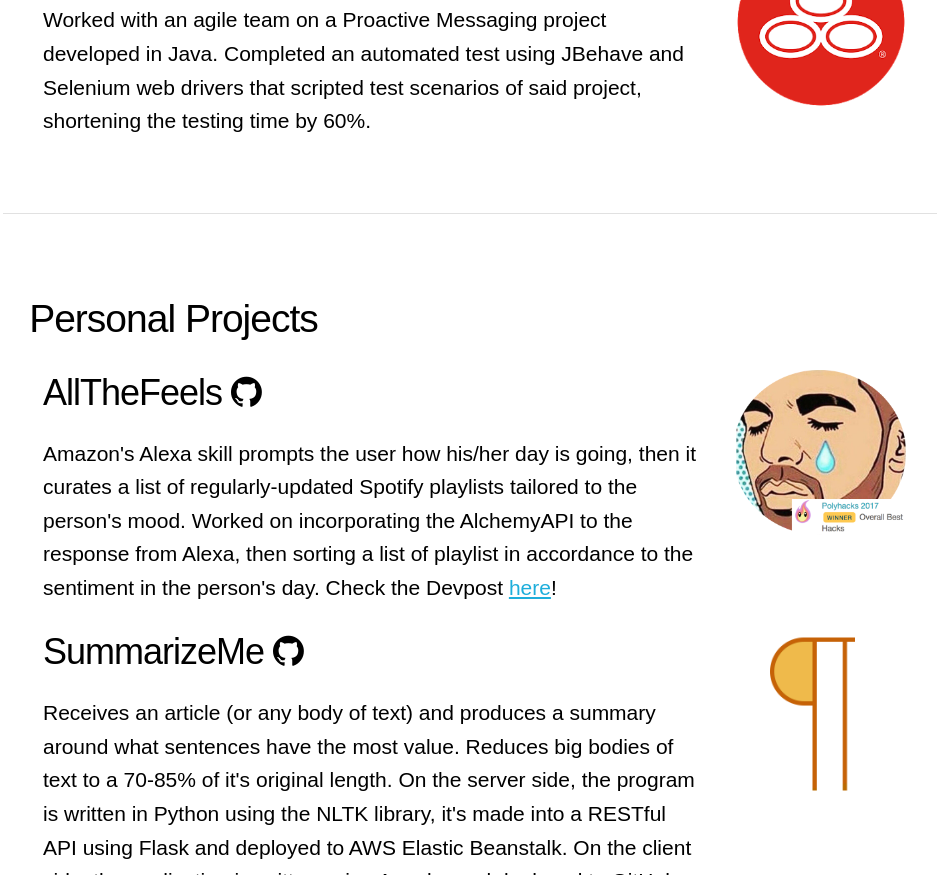
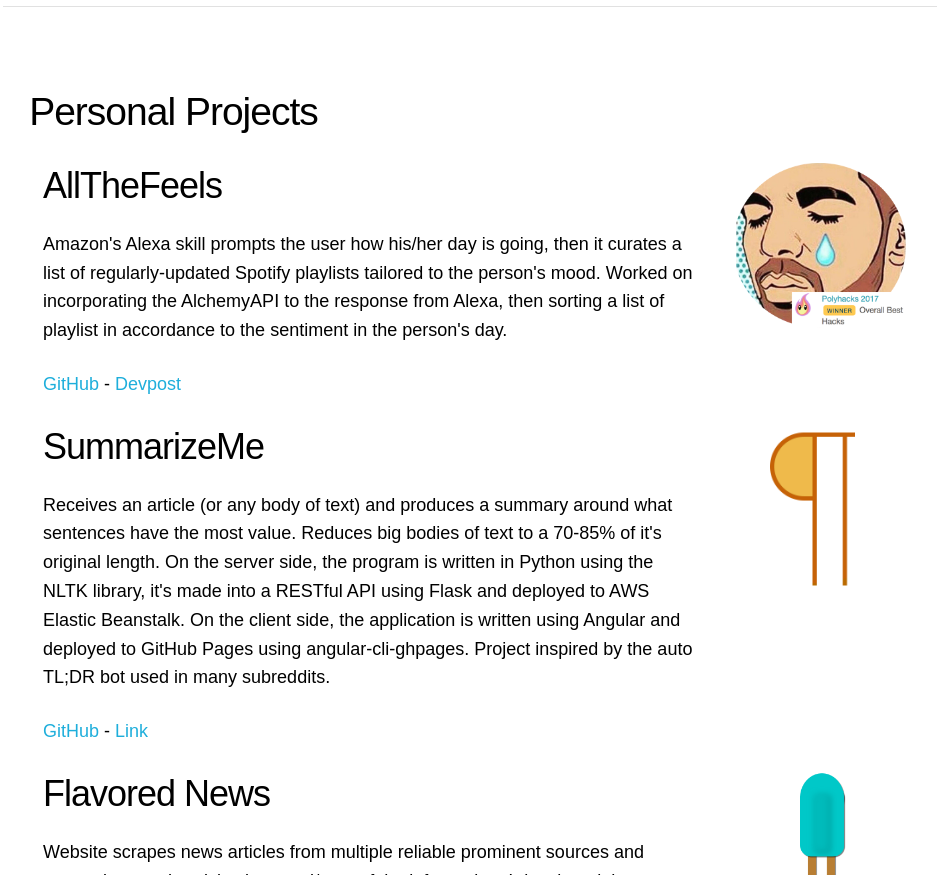
Before and after one commit to DavidIsrawi/davidisrawi.github.io-deprecated, a plain HTML site: page index.html in a window 1280 px wide. Shown: the part 1925-2800 px from the top of the page, without its empty margins (137-1074 px from the left). Drawn offline with nearby package versions, Linux system fonts and the light colour scheme.

Commit message:
link style changed, font size

```diff
--- a/css/style.css
+++ b/css/style.css
@@ -82,7 +82,7 @@ body {
 }
 
 pre {
-    font-size: 1.5em;
+    font-size: 1.2em;
 }
 
 h2 {
@@ -107,7 +107,15 @@ a.bio {
 }
 
 p.description {
-    font-size: 1.4em;
+    font-size: 1.2em;
+}
+
+p.link {
+    font-size: 1.2em;
+}
+
+a:link {
+    text-decoration: none;
 }
 
 a.name {
--- a/index.html
+++ b/index.html
@@ -106,40 +106,42 @@
         <div id="projects" class="row">
             <h2>Personal Projects</h2>
             <div class="eight columns">
-                <h3>AllTheFeels
-                    <a href="https://github.com/DavidIsrawi/AllTheFeels">
-                        <i class="repo fa fa-github fa"></i>
-                    </a>
-                </h3>
+                <h3>AllTheFeels</h3>
                 <p class="description">
-                    Amazon's Alexa skill prompts the user how his/her day is going, then it curates a list of regularly-updated Spotify playlists tailored to the person's mood. Worked on incorporating the AlchemyAPI to the response from Alexa, then sorting a list of playlist in accordance to the sentiment in the person's day. Check the Devpost <a href="https://devpost.com/software/allthefeels-9mdqs8"> here</a>!
-
+                    Amazon's Alexa skill prompts the user how his/her day is going, then it curates a list of regularly-updated Spotify playlists tailored to the person's mood. Worked on incorporating the AlchemyAPI to the response from Alexa, then sorting a list of playlist in accordance to the sentiment in the person's day.
+                </p>
+                <p class="link">
+                    <a href="https://github.com/DavidIsrawi/AllTheFeels">GitHub</a>
+                    -
+                    <a href="https://devpost.com/software/allthefeels-9mdqs8"> Devpost</a>
                 </p>
             </div>
             <div class="three columns">
                 <img class="project" src="images/drakefeels.png"/>
             </div>
             <div class="eight columns">
-                <h3>SummarizeMe
-                    <a href="https://github.com/DavidIsrawi/SummarizeMe">
-                        <i class="repo fa fa-github"></i>
-                    </a>
-                </h3>
+                <h3>SummarizeMe</h3>
                 <p class="description">
-                    Receives an article (or any body of text) and produces a summary around what sentences have the most value. Reduces big bodies of text to a 70-85% of it's original length. On the server side, the program is written in Python using the NLTK library, it's made into a RESTful API using Flask and deployed to AWS Elastic Beanstalk. On the client side, the application is written using Angular and deployed to GitHub Pages using angular-cli-ghpages. Project inspired by the auto TL;DR bot used in many subreddits. Check it <a href="http://davidisrawi.me/SummarizeMe/">here</a>!
+                    Receives an article (or any body of text) and produces a summary around what sentences have the most value. Reduces big bodies of text to a 70-85% of it's original length. On the server side, the program is written in Python using the NLTK library, it's made into a RESTful API using Flask and deployed to AWS Elastic Beanstalk. On the client side, the application is written using Angular and deployed to GitHub Pages using angular-cli-ghpages. Project inspired by the auto TL;DR bot used in many subreddits.
+                </p>
+                <p class="link">
+                    <a href="https://github.com/DavidIsrawi/SummarizeMe"> GitHub</a>
+                    -
+                    <a href="http://davidisrawi.me/SummarizeMe/">Link</a>
                 </p>
             </div>
             <div class="three columns">
                 <img class="project" src="images/summary.png"/>
             </div>
             <div class="eight columns">
-                <h3>Flavored News
-                    <a href="https://github.com/JoshuaKoh/LaCodingGranja_2016">
-                        <i class="repo fa fa-github"></i>
-                    </a>
-                </h3>
+                <h3>Flavored News</h3>
                 <p class="description">
-                    Website scrapes news articles from multiple reliable prominent sources and categorizes such articles by mood/tone of the information. I developed the Watson&reg; Tone Analyzer processor for the articles, a web scrapper for BBC news, and the website’s CSS using Materialize. Processor and web scrapper coded in Python. Check the website <a href="http://www.flavorednews.com"> here</a>!
+                    Website scrapes news articles from multiple reliable prominent sources and categorizes such articles by mood/tone of the information. I developed the Watson&reg; Tone Analyzer processor for the articles, a web scrapper for BBC news, and the website’s CSS using Materialize. Processor and web scrapper coded in Python.
+                </p>
+                <p class="link">
+                    <a href="https://github.com/JoshuaKoh/LaCodingGranja_2016">GitHub</a>
+                    -
+                    <a href="https://devpost.com/software/lacodinggranja_2016"> Devpost</a>
                 </p>
             </div>
             <div class="three columns">
```
